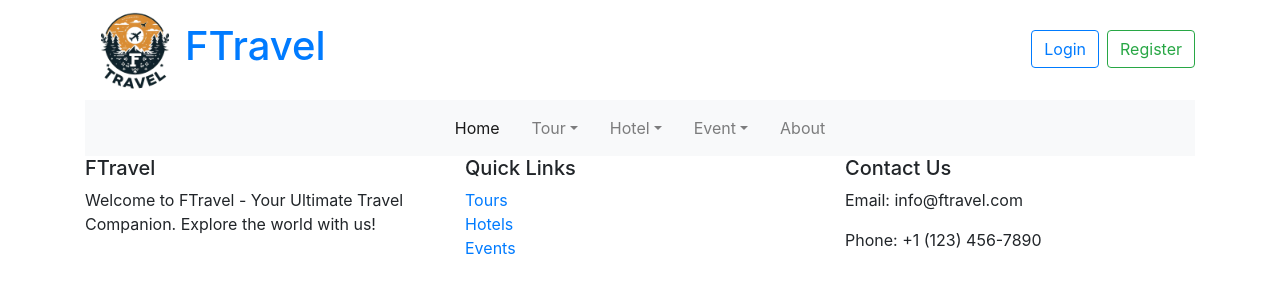
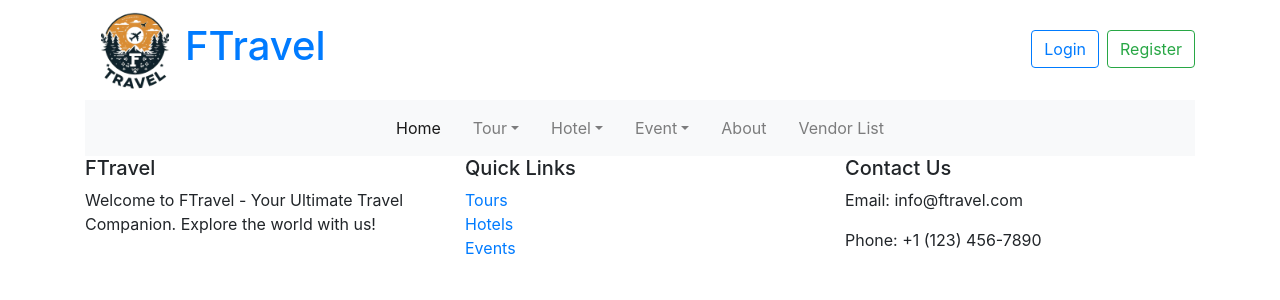
Before and after one commit to pmt1506/FTravel, a React (Create React App) app in the folder ftravel/: page / in a window 1280 px wide. Shown: the top 300 px of the page. Built offline with nearby package versions, Linux system fonts and the light colour scheme.

Commit message:
add vendor to navbar

```diff
--- a/ftravel/src/components/Navbar.js
+++ b/ftravel/src/components/Navbar.js
@@ -25,6 +25,7 @@ const NavbarComponent = () => {
                   <NavLink to="/event/event2" className="dropdown-item" activeClassName="active">Event 2</NavLink>
                 </NavDropdown>
                 <NavLink to="/about" className="nav-link mx-2">About</NavLink>
+                <NavLink to="/vendor-list" className="nav-link mx-2">Vendor List</NavLink>
               </Nav>
             </Navbar.Collapse>
           </Navbar>
```
